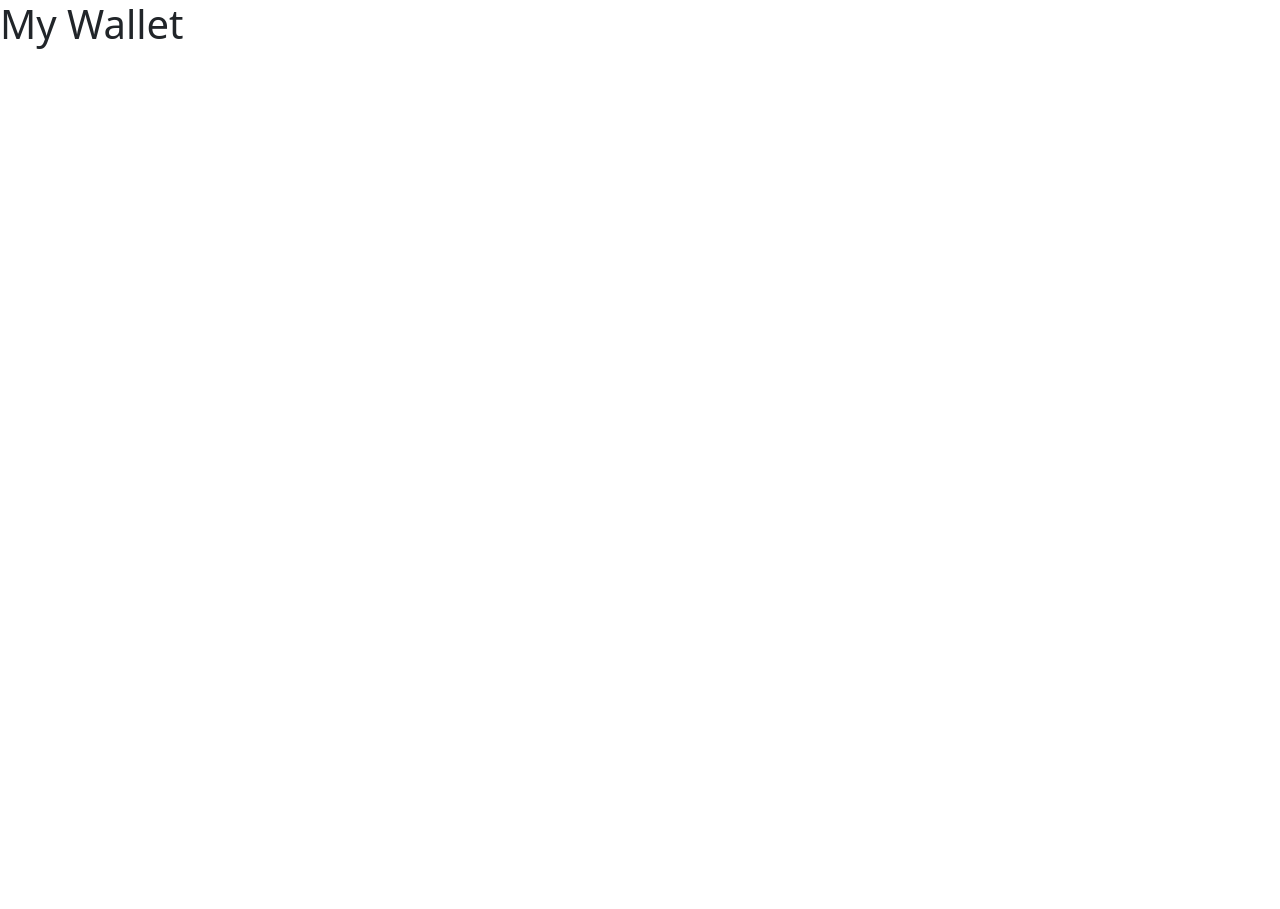
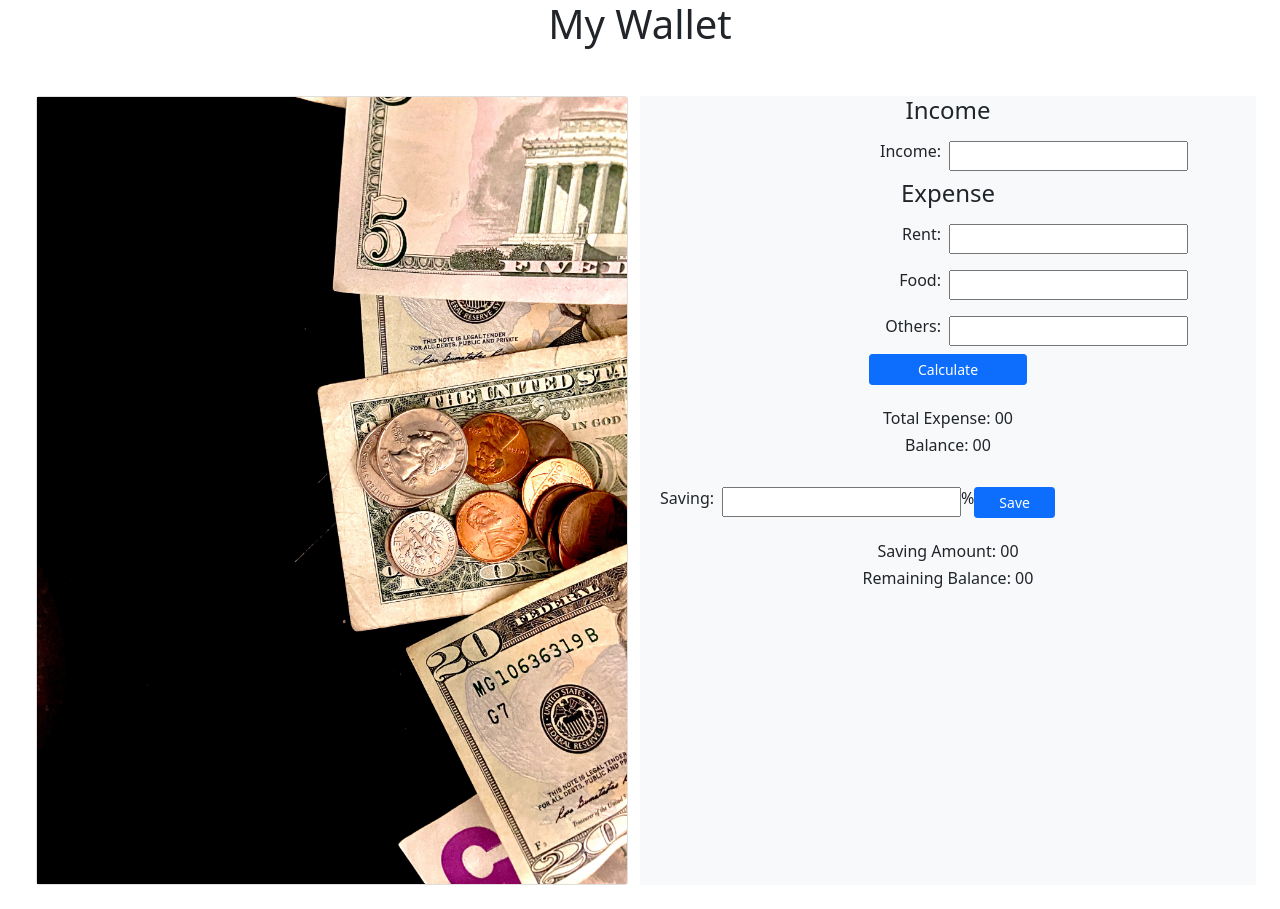
Before and after one commit to Khalidprithy/money-master-public, a plain HTML site: page index.html in a window 1280 px wide. Before the commit the page ends 800 px from the top, so only its background shows below. Drawn offline with nearby package versions, Linux system fonts and the light colour scheme.

Commit message:
html added

```diff
--- a/index.html
+++ b/index.html
@@ -15,7 +15,64 @@
 </head>
 
 <body>
-    <h1>My Wallet</h1>
+    <header>
+        <h1 class="text-center">My Wallet</h1>
+    </header>
+    <main>
+        <div class="row row-cols-1 row-cols-md-2 g-4 m-4">
+            <div class="col">
+                <div class="card">
+                    <img src="images/money.jpg" alt="">
+                </div>
+            </div>
+            <div class="col bg-light">
+                <div class="card border-0 bg-light">
+                    <div class="income">
+                        <h4 class="text-center">Income</h4>
+                        <div class="d-flex justify-content-end align-items-center p-2">
+                            <h6 class="me-2">Income: </h6>
+                            <input class="me-5" type="text">
+                        </div>
+                    </div>
+                    <div class="Expense">
+                        <h4 class="text-center">Expense</h4>
+                        <div class="d-flex justify-content-end align-items-center p-2">
+                            <h6 class="me-2">Rent: </h6>
+                            <input class="me-5" type="text">
+                        </div>
+                        <div class="d-flex justify-content-end align-items-center p-2">
+                            <h6 class="me-2">Food: </h6>
+                            <input class="me-5" type="text">
+                        </div>
+                        <div class="d-flex justify-content-end align-items-center p-2">
+                            <h6 class="me-2">Others: </h6>
+                            <input class="me-5" type="text">
+                        </div>
+                    </div>
+                    <div class="text-center">
+                        <button type="button" class="btn btn-primary btn-sm px-5">Calculate</button>
+                    </div>
+
+                    <div class="text-center py-4">
+                        <h6>Total Expense: <span>00</span> </h6>
+                        <h6>Balance: <span>00</span> </h6>
+                    </div>
+
+                    <div class="saving d-flex px-2 align-items-center ">
+                        <h6>Saving: </h6>
+                        <input class="ms-2" type="text">
+                        <h6> % </h6>
+                        <button class="btn btn-primary btn-sm px-4">Save</button>
+                    </div>
+
+                    <div class="text-center py-4">
+                        <h6>Saving Amount: <span>00</span> </h6>
+                        <h6>Remaining Balance: <span>00</span> </h6>
+                    </div>
+                </div>
+            </div>
+        </div>
+    </main>
 
 
     <!-- Bootstrap Bundle with Popper -->
```
